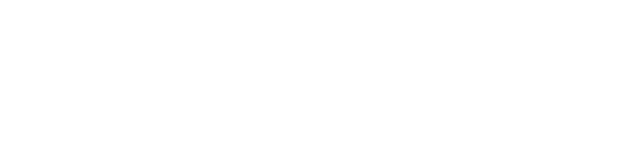
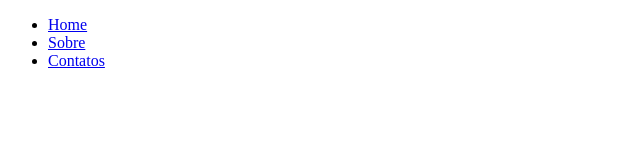
Before and after one commit to marcelosodias/aprendiz, a plain HTML site: page index.html in a window 1280 px wide. Shown: the whole page, without its empty margins (0-640 px from the left). Drawn offline with Linux system fonts and the light colour scheme.

Commit message:
Seção menu e zerando estilo

```diff
--- a/index.html
+++ b/index.html
@@ -6,6 +6,14 @@
     <title>AprendizDev</title>
 </head>
 <body>
-
+    <header>
+        <nav>
+            <ul>
+                <li><a href="#">Home</a></li>
+                <li><a href="#">Sobre</a></li>
+                <li><a href="#">Contatos</a></li>
+            </ul>
+        </nav>
+    </header>
 </body>
 </html>
--- a/style.css
+++ b/style.css
@@ -0,0 +1,6 @@
+
+*{
+    margin: 0;
+    padding: 0;
+    border: none;
+}
```
